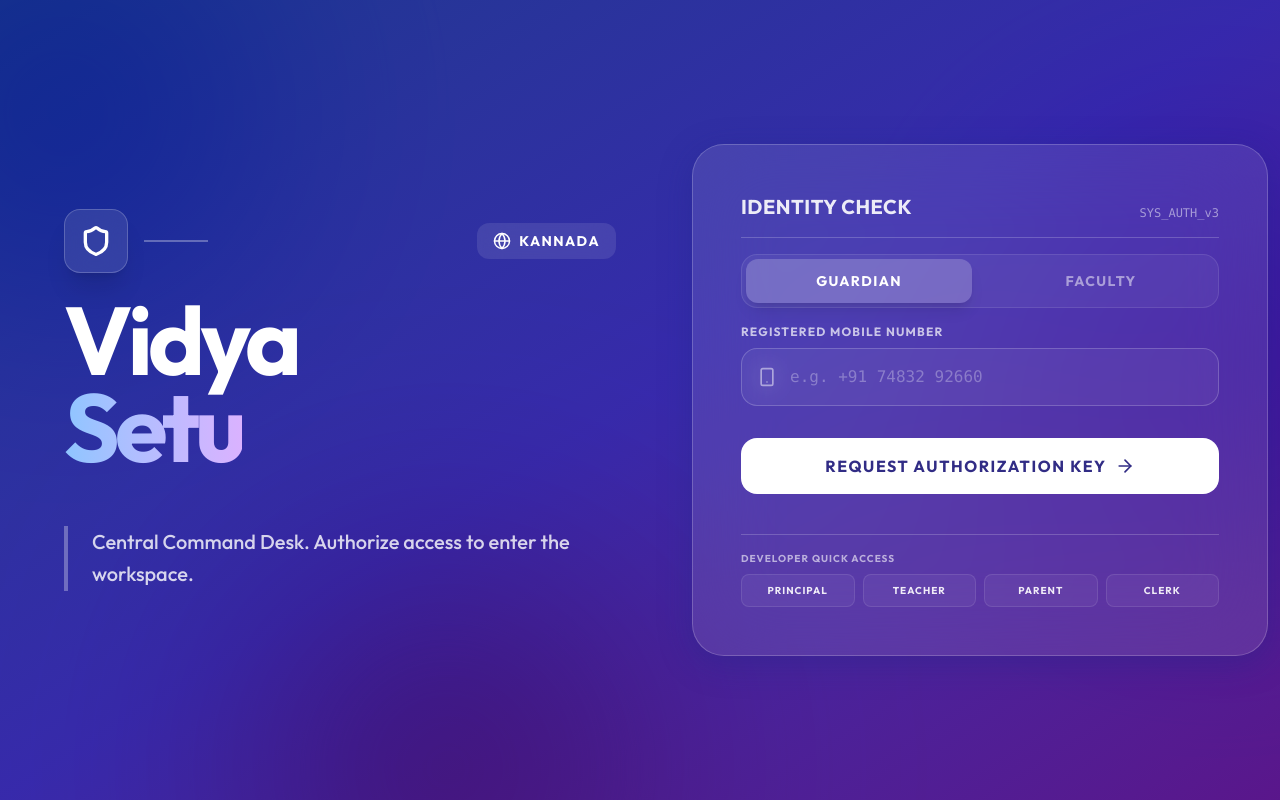
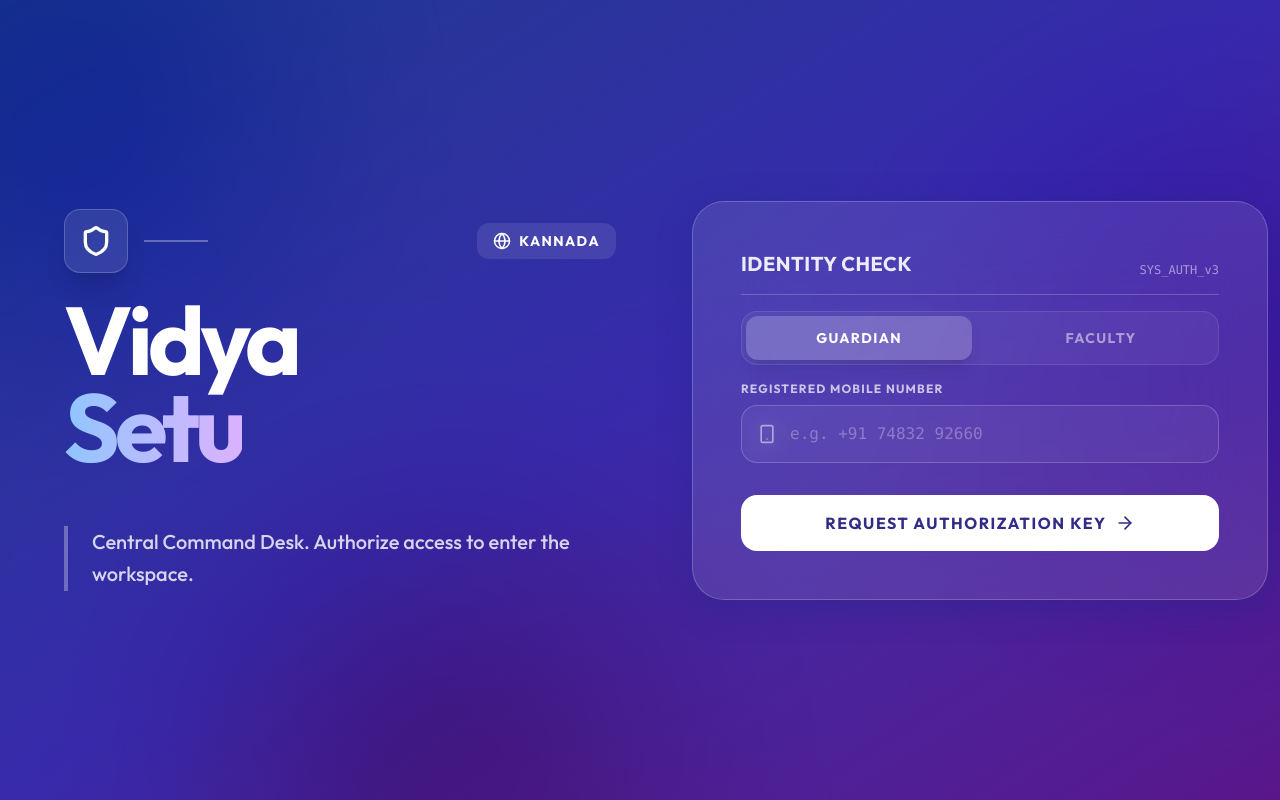
Before and after one commit to emmanuelsumanth7-beep/vidyasetu, a Next.js app in the folder admin-web/: page / in a window 1280 px wide. Built offline with nearby package versions, Linux system fonts and the light colour scheme.

Commit message:
Implement Live Firebase Authentication

```diff
--- a/admin-web/src/app/page.tsx
+++ b/admin-web/src/app/page.tsx
@@ -12,6 +12,9 @@
 import { Shield, ArrowRight, Smartphone, Key, Globe } from 'lucide-react';
 import { motion, AnimatePresence } from 'framer-motion';
 import { useLanguage } from '@/lib/LanguageContext';
+import { auth } from '@/lib/firebase';
+import { RecaptchaVerifier, signInWithPhoneNumber, ConfirmationResult } from 'firebase/auth';
+import { api } from '@/lib/api';
 
 export default function ArchitecturalLogin() {
   const router = useRouter();
@@ -47,6 +50,19 @@
   const [otpCode, setOtpCode] = useState('');
   const [error, setError] = useState('');
   const [isLoading, setIsLoading] = useState(false);
+  const [confirmationResult, setConfirmationResult] = useState<ConfirmationResult | null>(null);
+
+  useEffect(() => {
+    // Initialize invisible recaptcha for Firebase Auth
+    if (typeof window !== 'undefined' && !window.recaptchaVerifier) {
+      window.recaptchaVerifier = new RecaptchaVerifier(auth, 'recaptcha-container', {
+        size: 'invisible',
+        callback: () => {
+          // reCAPTCHA solved
+        }
+      });
+    }
+  }, []);
 
   const handleSendOtp = async (e: React.FormEvent) => {
     e.preventDefault();
@@ -54,18 +70,24 @@
     setIsLoading(true);
 
     try {
-      // 1. Try real Firebase OTP
-      if (typeof window !== 'undefined' && (window as any).recaptchaVerifier) {
-        // Assume auth is imported properly from firebase
-        // await signInWithPhoneNumber(auth, phoneNumber, window.recaptchaVerifier);
-      }
+      if (!window.recaptchaVerifier) throw new Error("Recaptcha not initialized");
+      // Format phone number to E.164 if missing +91
+      const formattedPhone = phoneNumber.startsWith('+') ? phoneNumber : `+91${phoneNumber}`;
+
+      const confResult = await signInWithPhoneNumber(auth, formattedPhone, window.recaptchaVerifier);
+      setConfirmationResult(confResult);
       setOtpSent(true);
       setIsLoading(false);
     } catch (err: any) {
-      console.error("Firebase Auth failed (likely CORS/Capacitor restriction), falling back to mock:", err);
-      // MOCK FIREBASE OTP: INSTANT EXECUTION (0ms DELAY)
-      setOtpSent(true);
+      console.error(err);
+      setError(err.message || 'Failed to send OTP. Please try again.');
       setIsLoading(false);
+      // Reset recaptcha if failed so they can try again
+      if (window.recaptchaVerifier) {
+        window.recaptchaVerifier.render().then((widgetId: any) => {
+          window.grecaptcha.reset(widgetId);
+        });
+      }
     }
   };
 
@@ -74,43 +96,23 @@
     setError('');
     setIsLoading(true);
     try {
-      // 1. Try Real Backend Verification
-      // const res = await api.postUnauth('/auth/verify', { phone: phoneNumber, code: otpCode, role });
-      // const realUser = res.user;
-      throw new Error("Simulating CORS error for real backend");
-    } catch (err: any) {
-      console.warn("Real API failed, instantly falling back to robust mock logic for Demo", err);
-      // MOCK VERIFICATION: INSTANT FALLBACK
-      const mockUser = {
-        id: `demo-${role}-123`,
-        name: `Demo ${role.charAt(0).toUpperCase() + role.slice(1)}`,
-        role: role.toLowerCase(),
-        phone: phoneNumber
-      };
-      localStorage.setItem('user', JSON.stringify(mockUser));
-      localStorage.setItem('DEV_BYPASS_TOKEN', `MOCK_OTP_TOKEN_${role.toUpperCase()}`);
-      router.push('/dashboard');
-    }
-  };
+      if (!confirmationResult) throw new Error("Please request a code first.");
 
-  const handleDevBypass = async (role: string) => {
-    try {
-      setIsLoading(true);
-      const fakeToken = `DEV_BYPASS_${role.toUpperCase()}`;
-      localStorage.setItem('DEV_BYPASS_TOKEN', fakeToken);
+      // 1. Verify code with Firebase
+      await confirmationResult.confirm(otpCode);
 
-      // MOCK NETWORK CALL: INSTANT EXECUTION (0ms DELAY)
-      const mockUser = {
-        id: `dev-${role}`,
-        name: `Dev ${role.charAt(0).toUpperCase() + role.slice(1)}`,
-        role: role.toLowerCase(),
-        phone: '+919999999999'
-      };
-      localStorage.setItem('user', JSON.stringify(mockUser));
-      router.push('/dashboard');
+      // 2. Sync with Backend to get Role/User Data
+      const res = await api.post('/auth/sync', { role });
+
+      // 3. Store user and navigate
+      localStorage.setItem('user', JSON.stringify(res.user));
+      localStorage.removeItem('DEV_BYPASS_TOKEN'); // Ensure dev bypass is clear
+
+      // Force hard navigation to prevent chunk loading issues on first load
+      window.location.href = '/dashboard';
     } catch (err: any) {
       console.error(err);
-      setError(err.message || 'Dev Bypass failed');
+      setError(err.message || 'Invalid OTP code.');
       setIsLoading(false);
     }
   };
@@ -333,25 +335,6 @@
                 )
               )}
 
-              {/* DEVELOPER QUICK LOGIN BYPASS */}
-              <div className="mt-4 border-t border-white/20 pt-4">
-                <h4 className="text-[10px] font-bold uppercase tracking-widest text-white/60 mb-2">{t.devBypass}</h4>
-                <div className="grid grid-cols-4 gap-2">
-                  <button type="button" onClick={() => handleDevBypass('principal')} className="py-2 rounded-lg text-[10px] font-bold uppercase tracking-widest bg-white/5 border border-white/10 text-white/90 hover:bg-white/20 transition-all backdrop-blur-sm">
-                    {t.principal}
-                  </button>
-                  <button type="button" onClick={() => handleDevBypass('teacher')} className="py-2 rounded-lg text-[10px] font-bold uppercase tracking-widest bg-white/5 border border-white/10 text-white/90 hover:bg-white/20 transition-all backdrop-blur-sm">
-                    {t.teacher}
-                  </button>
-                  <button type="button" onClick={() => handleDevBypass('parent')} className="py-2 rounded-lg text-[10px] font-bold uppercase tracking-widest bg-white/5 border border-white/10 text-white/90 hover:bg-white/20 transition-all backdrop-blur-sm">
-                    {t.parent}
-                  </button>
-                  <button type="button" onClick={() => handleDevBypass('clerk')} className="py-2 rounded-lg text-[10px] font-bold uppercase tracking-widest bg-white/5 border border-white/10 text-white/90 hover:bg-white/20 transition-all backdrop-blur-sm">
-                    {t.clerk}
-                  </button>
-                </div>
-              </div>
-
               {error && (
                 <motion.div
                   initial={{ opacity: 0, height: 0 }}
```
Also changed, not shown: 1 other file (tests, documents, lock files or other folders).
